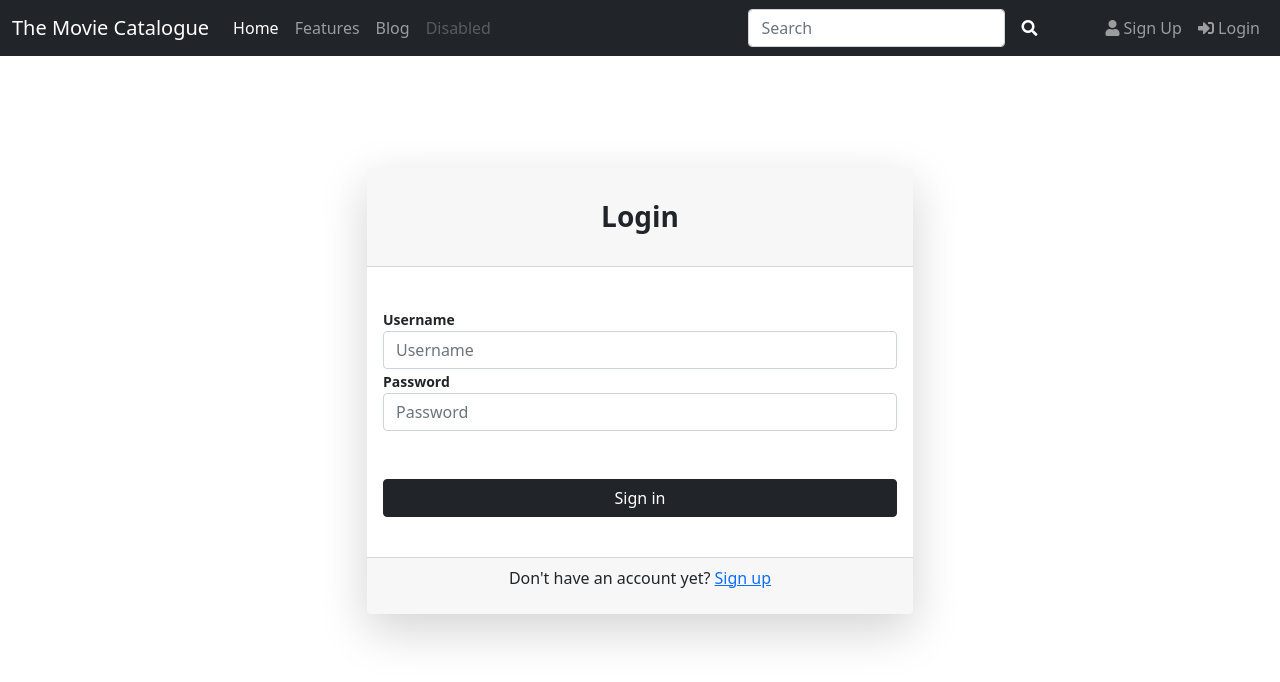
After one commit to sharuman/movie-portal, a Django app: page /login/ in a window 1280 px wide. The commit adds this page. Shown: the top 682 px of the page. Run offline with Django 3.2, Linux system fonts and the light colour scheme; some libraries are stand-ins or nearby versions.

Commit message:
- Implemented login and logout pages - Replaced dead login links with current developed one - Set session cookie age to 90 days

```diff
--- a/config/settings.py
+++ b/config/settings.py
@@ -155,3 +155,8 @@ STATICFILES_DIRS = [
 # https://docs.djangoproject.com/en/3.2/ref/settings/#default-auto-field
 
 DEFAULT_AUTO_FIELD = 'django.db.models.BigAutoField'
+
+LOGIN_REDIRECT_URL = '/'
+LOGIN_URL = 'login'
+
+SESSION_COOKIE_AGE = 90 * 24 * 60 * 60
--- a/config/urls.py
+++ b/config/urls.py
@@ -16,8 +16,13 @@ Including another URLconf
 from django.contrib import admin
 from django.urls import path
 from movies import views
+from movies.forms import LoginForm
+from django.contrib.auth import views as auth_views
 
 urlpatterns = [
     path('admin/', admin.site.urls),
     path('', views.index, name='index'),
+    path('login/', auth_views.LoginView.as_view(template_name='login.html',
+                                                authentication_form=LoginForm), name='login'),
+    path('logout/', auth_views.LogoutView.as_view(template_name='logout.html'), name='logout'),
 ]
--- /dev/null
+++ b/movies/forms.py
@@ -0,0 +1,18 @@
+from django.contrib.auth.models import User
+from django.contrib.auth.forms import AuthenticationForm
+from django import forms
+
+class LoginForm(AuthenticationForm):
+
+    username =  username = forms.CharField(max_length=50, required=True,
+                               widget=forms.TextInput(attrs={'placeholder': 'Username', 'class': 'form-control',
+                                                             }))
+    password =  forms.CharField(max_length=50, required=True,
+                               widget=forms.PasswordInput(attrs={'placeholder': 'Password', 'class': 'form-control',
+                                                                 }))
+
+    class Meta:
+
+        # built-in User model
+        model = User
+        fields = ['username', 'password']
--- a/movies/templates/base.html
+++ b/movies/templates/base.html
@@ -50,7 +50,7 @@
                     <a class="nav-link" href="#"><span class="fas fa-user"></span> Sign Up</a>
                 </li>
                 <li>
-                    <a class="nav-link" href="#"><span class="fas fa-sign-in-alt"></span> Login</a>
+                    <a class="nav-link" href="{% url 'login' %}"><span class="fas fa-sign-in-alt"></span> Login</a>
                 </li>
             </ul>
             <!-- Right elements -->
@@ -58,7 +58,7 @@
 
     </nav>
 
-    {% block body %}
+    {% block content %}
 
 
     {% endblock %}
--- /dev/null
+++ b/movies/templates/login.html
@@ -0,0 +1,61 @@
+{% extends "base.html" %}
+{% block title %} Login Page {% endblock title%}
+
+{% block content %}
+
+<body>
+    <div class="form-content my-5 p-5">
+        <div class="container">
+            <div class="row justify-content-center">
+                <div class="col col-lg-6">
+                    <div class="card shadow-lg border-0 rounded-lg mt-3 mb-3">
+                        <div class="card-header justify-content-center">
+                            <h3 class="my-4 text-center"><strong> Login </strong></h3>
+                        </div>
+                        <div class="card-body">
+                            <form method="POST">
+                                {% csrf_token %}
+                                {% if form.errors %}
+                                    <div class="alert alert-warning alert-dismissible fade show" role="alert">
+                                        <div id="form_errors">
+                                            {% for _, value in form.errors.items %}
+                                                <strong>{{ value }}</strong>
+                                            {% endfor %}
+                                        </div>
+                                        <button type="button" class="btn-close" data-bs-dismiss="alert" aria-label="Close">
+                                            <span aria-hidden="true">&times;</span>
+                                        </button>
+                                    </div>
+                                {% endif %}
+                                <div class="form-row">
+                                    <div class="col-md-12">
+                                        <br/>
+
+                                        <div class="form-group">
+                                            <label class="small"><strong>Username</strong></label>
+                                            {{ form.username }}
+                                        </div>
+                                        <div class="form-group">
+                                            <label class="small"><strong>Password</strong></label>
+                                            {{ form.password }}
+                                        </div>
+                                    </div>
+                                </div>
+
+                                <div class="form-group mt-5">
+                                    <button type="submit" class="col-md-12 btn btn-dark">Sign in</button>
+                                </div>
+                                <br>
+                            </form>
+                        </div>
+                        <div class="card-footer text-center">
+                                <p>Don't have an account yet? <a href="#">Sign up</a></p>
+                        </div>
+                    </div>
+                </div>
+            </div>
+        </div>
+    </div>
+</body>
+
+{% endblock %}
--- a/movies/views.py
+++ b/movies/views.py
@@ -1,5 +1,6 @@
 from django.shortcuts import render
 import datetime
+
 
 # Create your views here.
 
```
Also changed, not shown: movies/templates/logout.html (added, +30 -0 lines).
